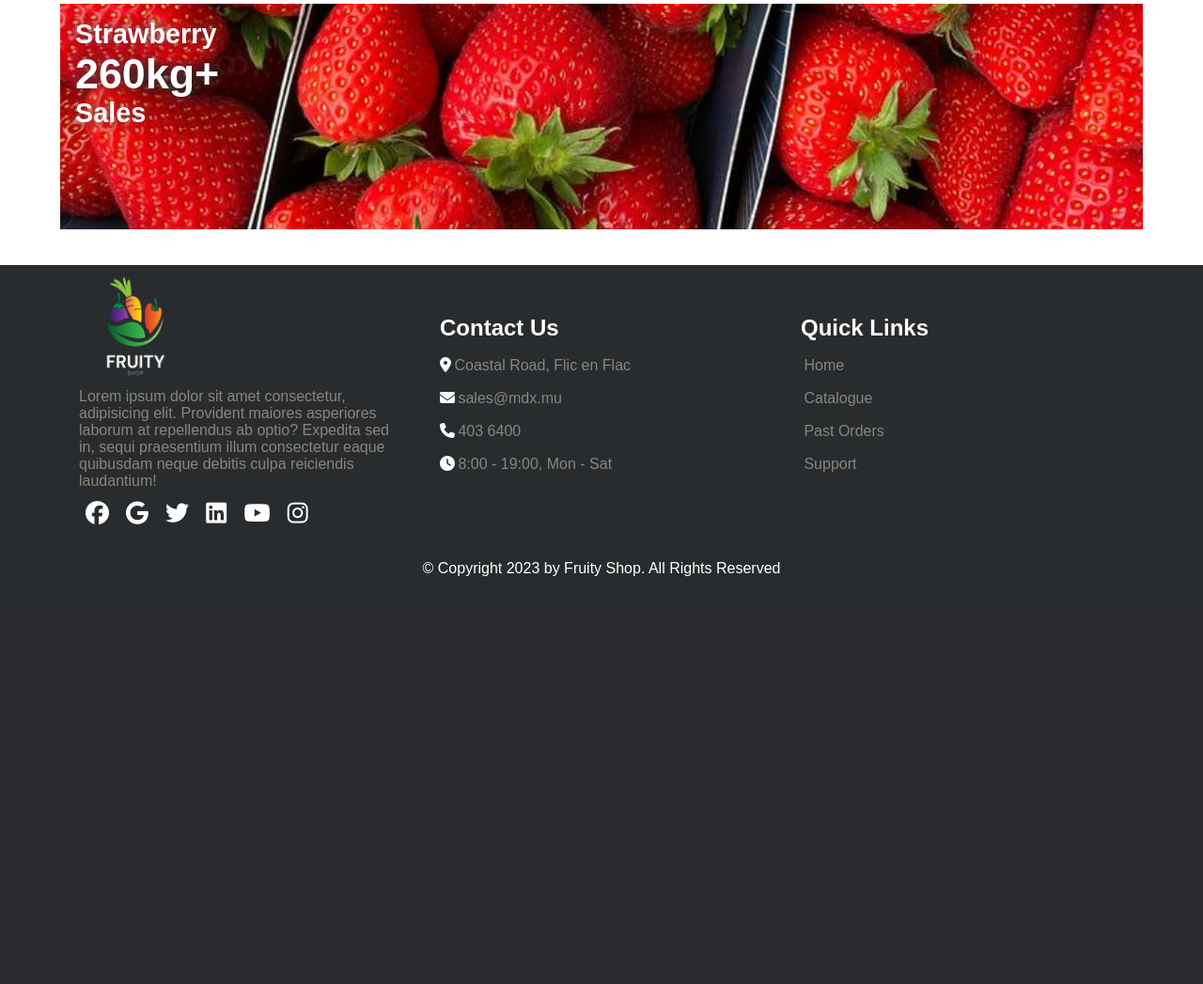
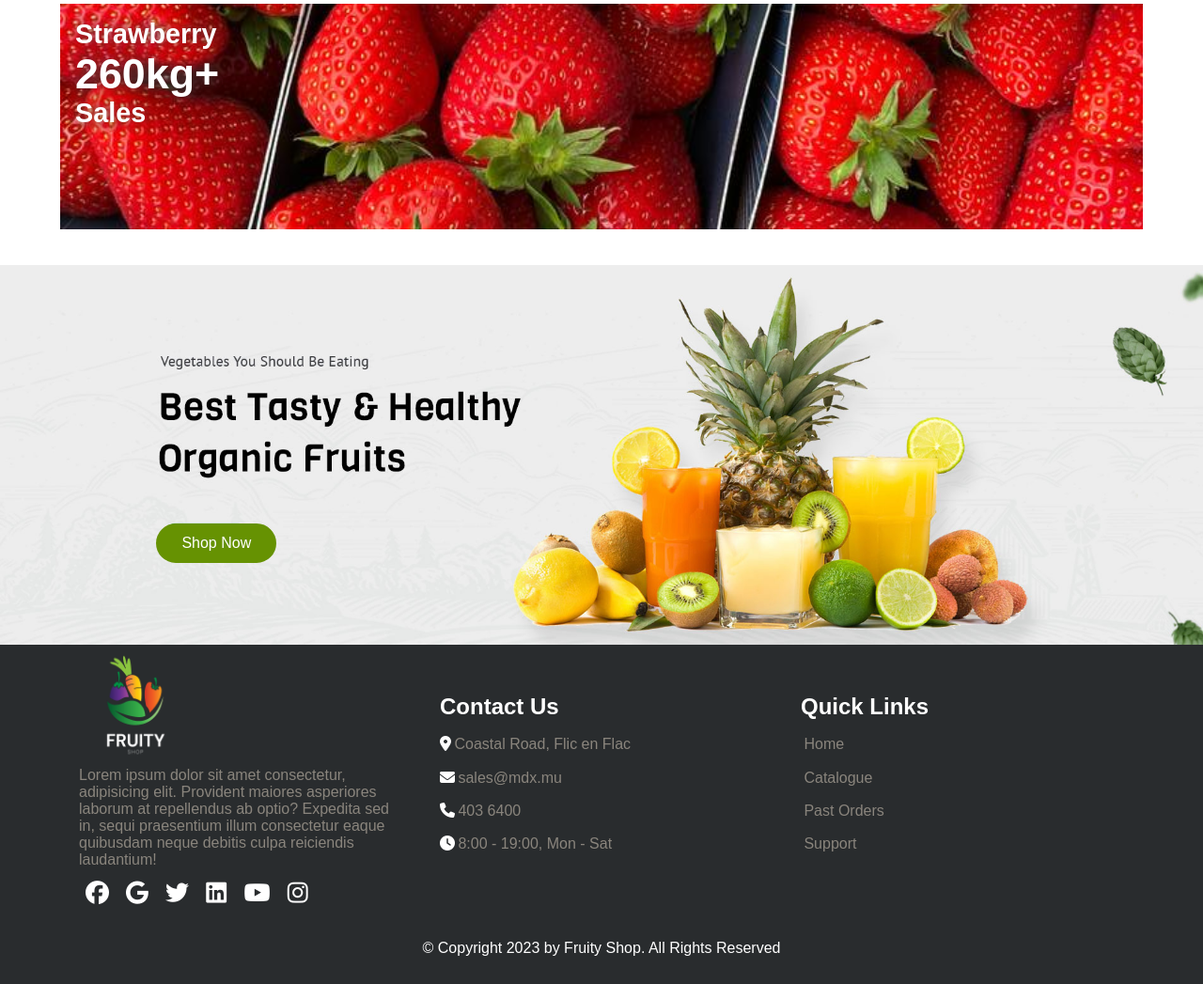
Before and after one commit to derecklhw/CST2120_Coursework2, a PHP site: page / in a window 1280 px wide. Shown: the part 1139-2186 px from the top of the page at 94% size. Before the commit the page ends 1752 px from the top, so only its background shows below. Run offline with PHP 8.4, Linux system fonts and the light colour scheme; some libraries are stand-ins or nearby versions.

Commit message:
feat: add banner to seperate recommendation catalogue sections

```diff
--- a/index.html
+++ b/index.html
@@ -92,6 +92,13 @@
           </div>
         </div>
       </section>
+
+      <section id="catalogue" name="catalogue">
+        <div class="banner-section">
+          <a href="" class="shop-now">Shop Now</a>
+          <img src="assets/images/banner.jpg" alt="banner" />
+        </div>
+      </section>
     </main>
     <footer>
       <div class="columns">
--- a/styles/index.css
+++ b/styles/index.css
@@ -255,3 +255,30 @@ section {
 #recommendation .section-wrap .products .fruit .text span {
   font-size: 2.8rem;
 }
+
+#catalogue {
+  width: 100%;
+  position: relative;
+}
+
+#catalogue .banner-section img {
+  width: 100%;
+  object-fit: cover;
+  object-position: bottom;
+  display: block;
+}
+
+#catalogue .banner-section .shop-now {
+  position: absolute;
+  text-decoration: none;
+  display: inline-block;
+  color: #fff;
+  font-size: 13 px;
+  border: 2px solid #669202;
+  padding: 10px 25px;
+  border-radius: 50px;
+  background-color: #669202;
+  transition: 0.5s;
+  top: 68%;
+  left: 13%;
+}
```
Also changed, not shown: assets/images/banner.jpg (added).
